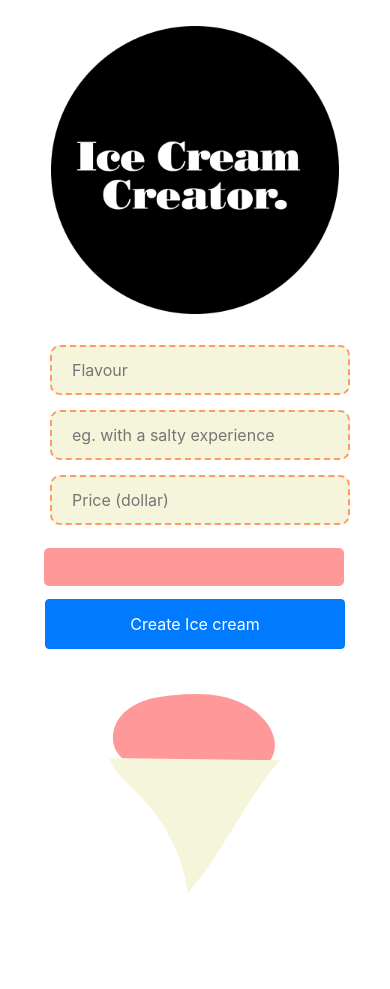
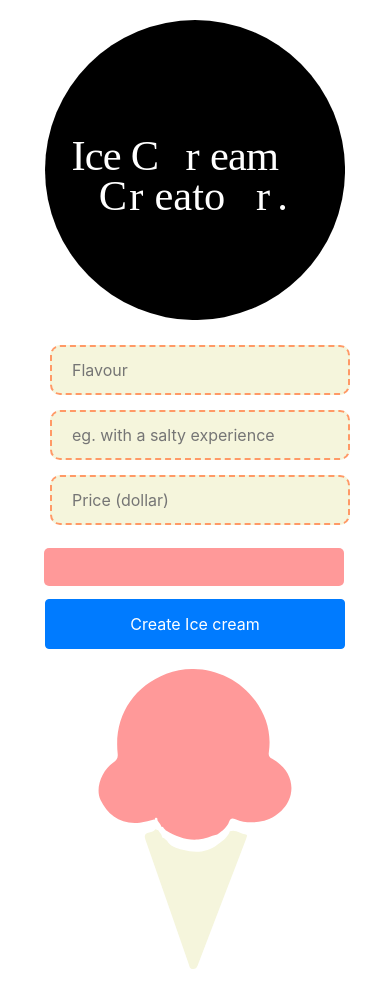
Before and after one commit to carsva/IceCreamCreator, a React (Create React App) app: page / in a window 390 px wide. Before the commit the page ends 914 px from the top, so only its background shows below. Built offline with nearby package versions, Linux system fonts and the light colour scheme.

Commit message:
New icecream and added svg as imported logo

```diff
--- a/src/App.css
+++ b/src/App.css
@@ -92,8 +92,8 @@ width: 300px;
 }
 
 .show {
-  height: 200px;
-  width: 200px;
+  height: 400px;
+  width: 400px;
 }
 
 .logo {
@@ -135,7 +135,7 @@ width: 300px;
   }
 
   .bottom {
-  margin-bottom: 20px;
+  margin-bottom: -5px;
   margin-top: 5px;
   width: 300px;
   height: 50px;
@@ -173,7 +173,13 @@ width: 300px;
       height: 50px;
     }
 
+    .show {
+      height: 300px;
+      width: 300px;
+    }
+
 }
+
 
 
 @keyframes App-logo-spin {
--- a/src/App.js
+++ b/src/App.js
@@ -1,6 +1,7 @@
 import React, {Component} from 'react';
 import IceCream from './Components/IceCream';
 import glass from './glass.svg';
+import logo_glass from './logo_glass.svg';
 import './App.css';
 
 let iceCream = [];
@@ -97,8 +98,7 @@ console.log('yes')
     return (
       <div className="container-full">
 
-        <input type="color" className="btn-invisible" />
-        <img src="logo.png" className="logo"/>
+        <img src={logo_glass} className="logo"/>
         {iceCreamMap}
         <form className="formwrapper" onSubmit={this.onSubmitHandler.bind(this)}>
           <input className="input-field" type="text" placeholder="Flavour" ref="flavour"/>
@@ -110,9 +110,10 @@ console.log('yes')
          <button className="bottom btn btn-primary">Create Ice cream</button>
         </form>
         <div className="formwrapper">
-        <svg className="show" id="Lager_1" data-name="Lager 1" xmlns="http://www.w3.org/2000/svg" viewBox="0 0 182.82 214.94"><path className="kex" d="M120,237A190.07,190.07,0,0,0,65.45,130.27C54.05,119.1,40.61,108.42,36.35,93l182.81,1.72c-37.95,44.46-61.49,99.81-99.79,144" transform="translate(-36.35 -23.79)"/>
-        <path style={style} d="M49.74,92.86c-9.86-7.65-12.55-22.31-8.19-34s14.61-20.47,26-25.55,24-6.88,36.38-8.1c18-1.78,36.44-2.45,54.15,1.43S192.94,39.35,204,53.72a44.84,44.84,0,0,1,9.15,19.92c1.18,7.29-.06,15.1-4.22,21.2" transform="translate(-36.35 -23.79)"/>
+
+      <svg className="show" id="Lager_1" data-name="Lager 1" xmlns="http://www.w3.org/2000/svg" viewBox="0 0 572.04 889.7"><path style={style} class="cls-1" d="M842.32,550.27c-14.94,3.43-29.71,8.32-44.84,10-56.83,6.45-95.42-23.64-116.45-67.22-16.54-34.29,3.32-88,38-111.48,10.15-6.89,14.26-12.44,12.77-26.2C720.14,248.19,776,157.78,876.23,118.91c92.71-36,203.84-2.88,263.94,79.94,33.06,45.55,48.25,96.74,39.88,153.37-1.45,9.81,1.88,14.09,10.09,18.67,43.09,24,63.67,64,55.09,105.21s-49.31,76.44-95,81.75c-23.61,2.74-47,1.76-69.08-7.82-9.29-4-15.14-3.36-18.62,6.62-6.32,17.89-20.78,28.25-35.45,38.4-19,4.18-36.43,13.71-56.38,15.36-35.35,2.93-66.11-8.79-95.36-26.74l.22.2-3.93-3.9.21.21-3.92-3.9.22.2c-1-3.53-3.77-3.9-6.79-3.86-1.34-7.72-7.84-12.36-11.24-18.85-.9-3,.89-7.74-4.33-8-2.46-.14-4,1.95-3.76,4.73Z" transform="translate(-675.11 -104.5)"/><path className="kex" d="M1029.12,624.05c14.67-10.15,29.13-20.51,35.45-38.4,17.64-6.17,31.51,7.19,47.54,9.71,6.15,1,1.77,9.63-.07,14.49q-30.86,81.14-62,162.19Q1010.65,875,971.24,977.91c-2.92,7.64-5.08,15.91-15.07,16.28-11.08.4-11.73-9.49-14.21-16.61-42.51-122.06-84.62-244.26-127.5-366.19-4.65-13.19-2.88-18.81,11-21.68,6.83-1.41,14.26-4,18.88-10.44l-.26.19,8.09,3.31c3.4,6.49,9.9,11.13,11.24,18.85,1,3.59,3.3,4.73,6.79,3.86l-.22-.2c-.24,2.85,1.15,4.07,3.92,3.9l-.21-.21c0,2.64,1.42,3.82,3.93,3.9l-.22-.2c9.9,19,29.3,23.56,47.07,28.21C961.31,650.53,997.45,649.62,1029.12,624.05Z" transform="translate(-675.11 -104.5)"/>
       </svg>
+
       </div>
     </div>
     )
```
Also changed, not shown: src/glass.svg, src/logo_glass.svg (added).
